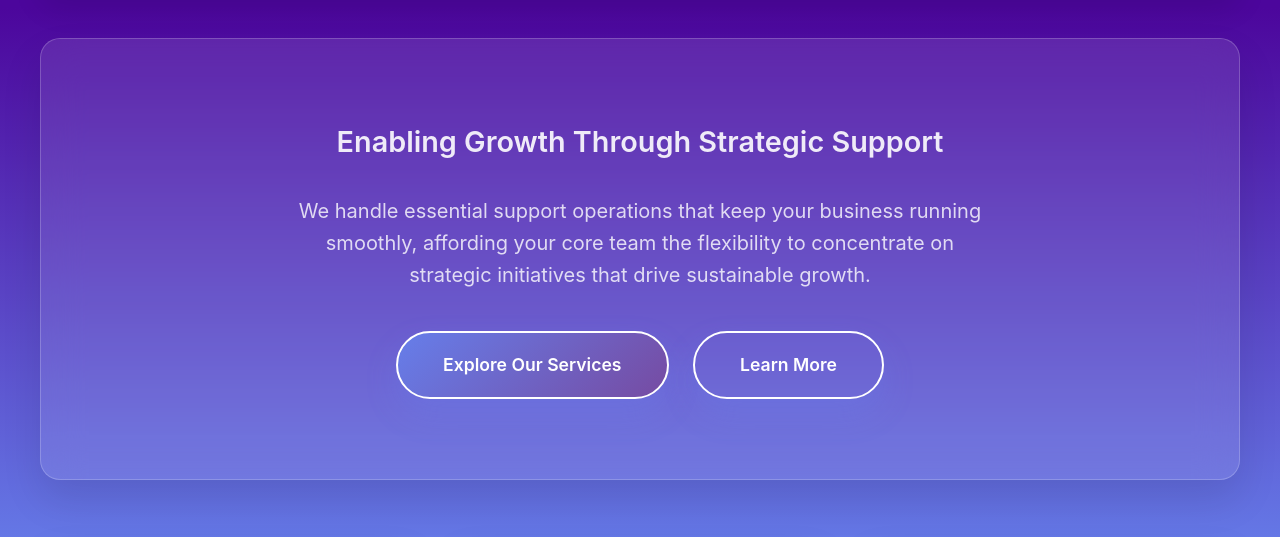
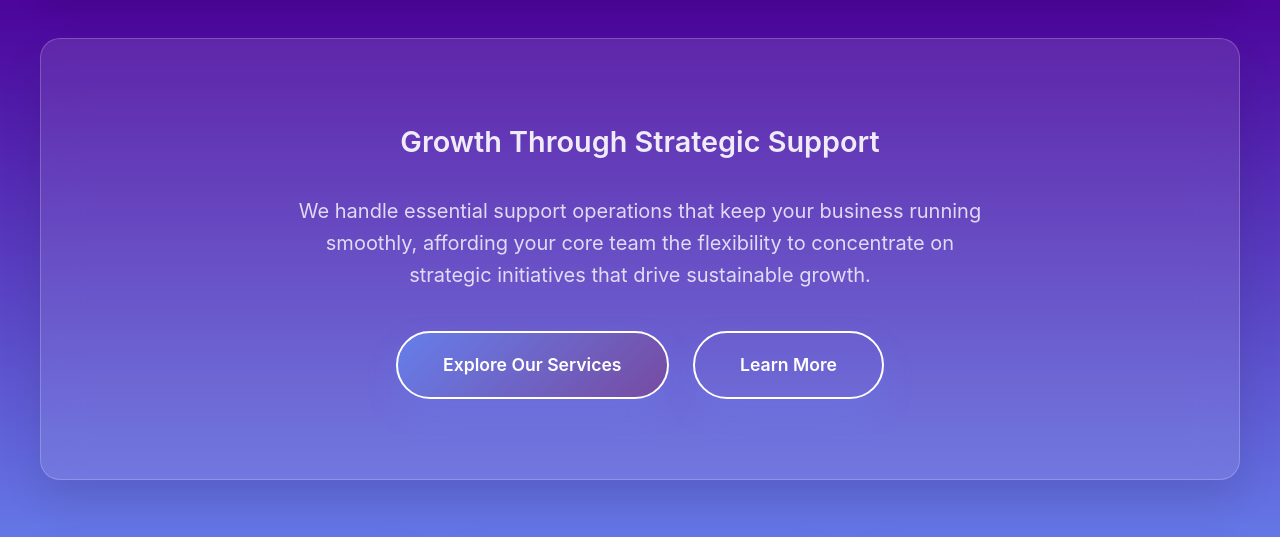
Before and after one commit to Vickdave243/Multytouch, a plain HTML site: page index.html in a window 1280 px wide. Shown: the part 112-649 px from the top of the page. Drawn offline with Linux system fonts and the light colour scheme.

Commit message:
Update index.html

```diff
--- a/index.html
+++ b/index.html
@@ -1120,7 +1120,7 @@
         <!-- Home Page -->
         <div id="home" class="page active">
             <div class="hero">
-                <p class="tagline">Enabling Growth Through Strategic Support</p>
+                <p class="tagline">Growth Through Strategic Support</p>
                 <p>We handle essential support operations that keep your business running smoothly, affording your core team the flexibility to concentrate on strategic initiatives that drive sustainable growth.</p>
                 <div style="margin-top: 40px;">
                     <a href="#" onclick="showPage('services')" class="cta-button">Explore Our Services</a>
```
